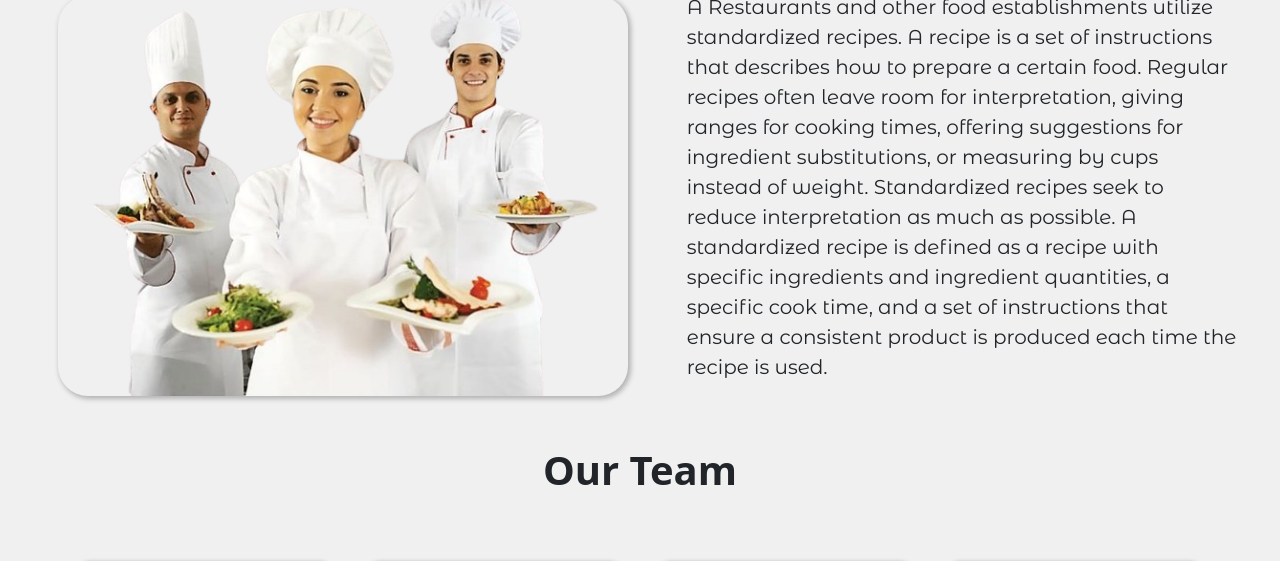
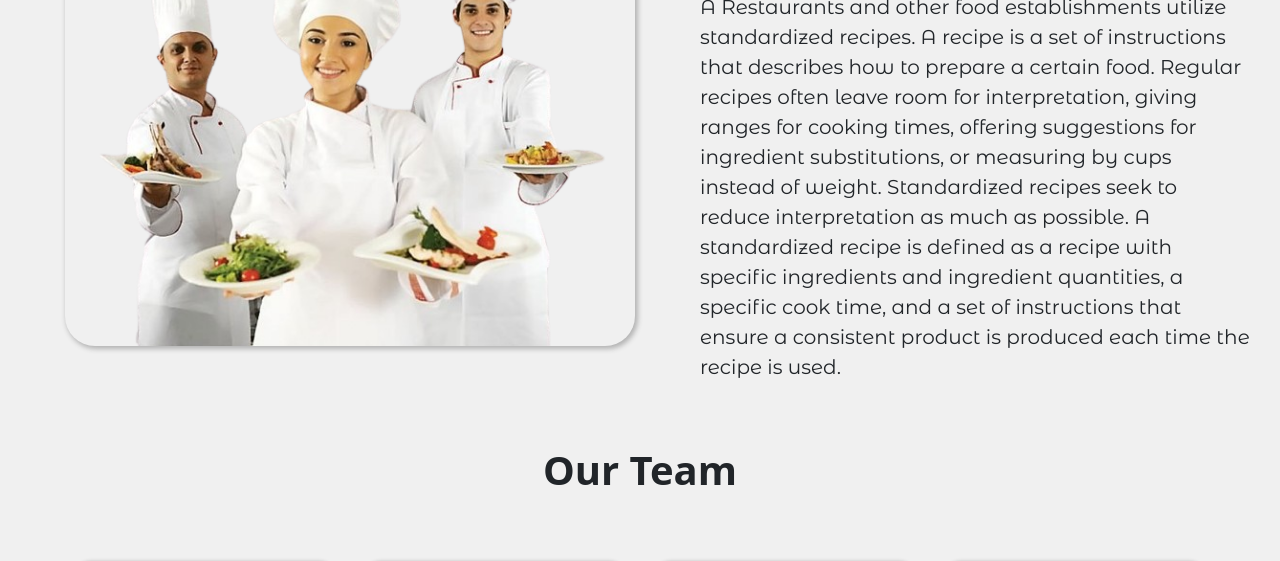
Before and after one commit to SauravShete2003/dish-delight, a React app: page /about in a window 1280 px wide. Shown: the part 564-1125 px from the top of the page. Built offline with nearby package versions, Linux system fonts and the light colour scheme; some packages are replaced by stand-ins of ours.

Commit message:
add about changes

```diff
--- a/src/views/About/About.css
+++ b/src/views/About/About.css
@@ -19,8 +19,8 @@
 }
 
 .image-container {
-    width: 600px;
-    height: 500px;
+    width: 50%;
+    height: 50%;
     display: flex;
     justify-content: center;
     align-items: center;
```
